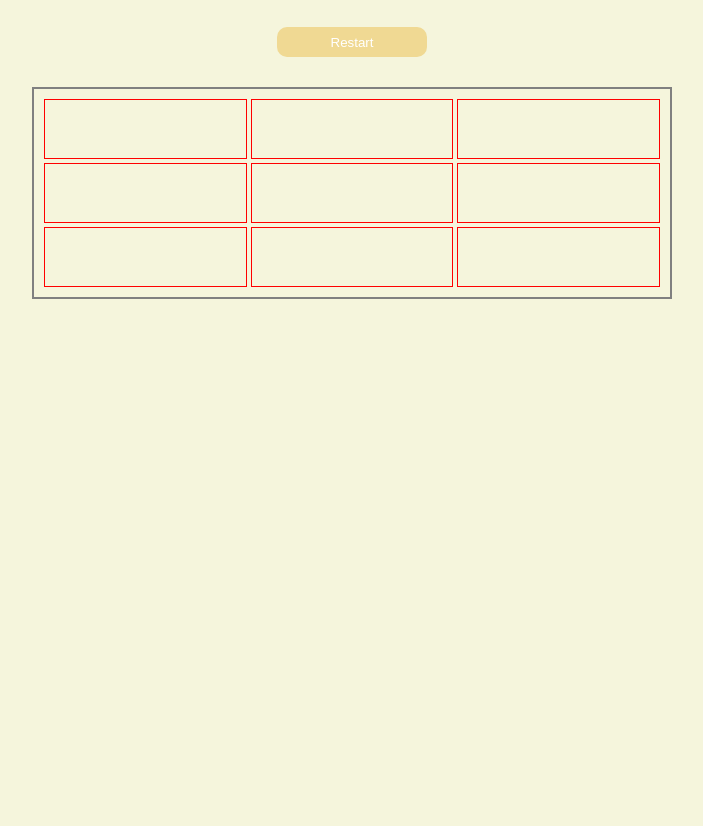
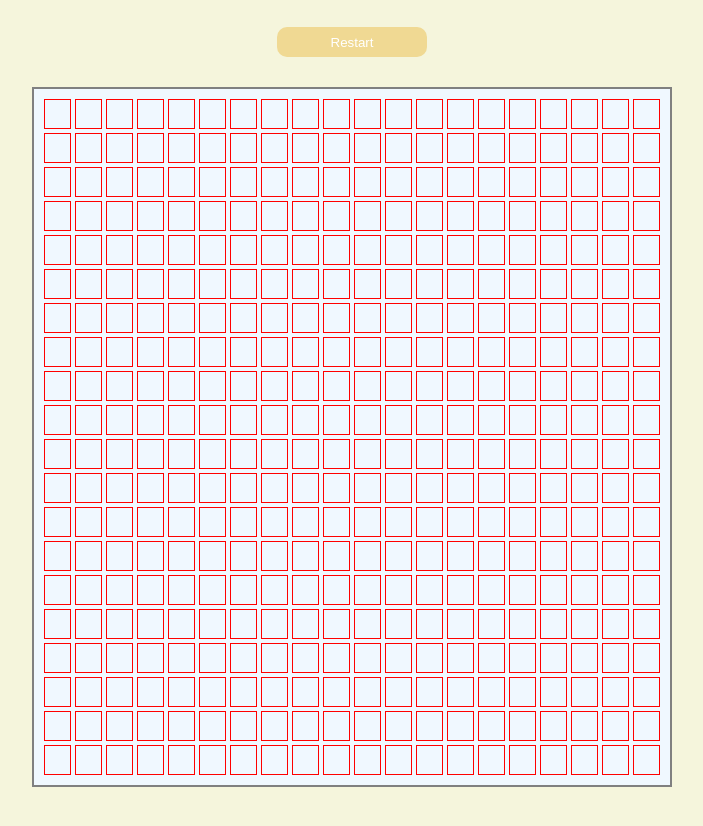
Before and after one commit to abdessamadziani/super-tic-tac-toe-game, a plain HTML site: page index.html in a window 1280 px wide. Shown: the part 40-866 px from the top of the page, without its empty margins (288-991 px from the left). Before the commit the page ends 800 px from the top, so only its background shows below. Drawn offline with Linux system fonts and the light colour scheme.

Commit message:
start working in super tic tac

```diff
--- a/index.html
+++ b/index.html
@@ -10,16 +10,8 @@
 <body>
     <h1>Tit Tac Toe</h1>
     <button class="btn" id="reset">Restart</button>
-    <div class="gimeboard">
-        <div class="item" id="0"></div>
-        <div class="item" id="1"></div>
-        <div class="item" id="2"></div>
-        <div class="item" id="3"></div>
-        <div class="item" id="4"></div>
-        <div class="item" id="5"></div>
-        <div class="item" id="6"></div>
-        <div class="item" id="7"></div>
-        <div class="item" id="8"></div>
+    <div class="gameboard">
+
     </div>
 
 
--- a/main.js
+++ b/main.js
@@ -1,5 +1,23 @@
-const cells=document.querySelectorAll(".item")
 const resetBtn=document.getElementById('reset')
+const gimeboard = document.querySelector(".gameboard");
+let acceptvalues=[]
+
+for (let i = 0; i < 400; i++) {
+    // Create a new div element
+    const div = document.createElement("div");
+
+    // Set the class attribute to "item"
+    div.className = "item";
+
+    // Set the ID attribute with a value ranging from 0 to 399
+    div.id = i;
+
+    // Append the div to the container
+    gimeboard.appendChild(div);
+  }
+  const cells=document.querySelectorAll(".item")
+
+
 
 player1={
     symbol: '<i class="fas fa-times"></i>',
@@ -13,20 +31,21 @@ player2={
 }
 let playerturn=true;
 let usedCells=[];
-const winCombos=[
-    [0,1,2],
-    [3,4,5],
-    [6,7,8],
 
-    [0,3,6],
-    [1,4,7],
-    [2,5,8],
+// const winCombos=[
+//     [0,1,2],
+//     [3,4,5],
+//     [6,7,8],
 
-    [0,4,8],
-    [2,4,6]
-];
+//     [0,3,6],
+//     [1,4,7],
+//     [2,5,8],
 
-for(let i=0;i<9;i++)
+//     [0,4,8],
+//     [2,4,6]
+// ];
+
+for(let i=0;i<400;i++)
 {
     cells[i].addEventListener('click',()=>{
         if(isEmpty(i))
@@ -34,14 +53,14 @@ for(let i=0;i<9;i++)
             if(playerturn)
             {
                  addSymbol(player1,i)
-                 checkWinner(player1)
+                //  checkWinner(player1)
                  console.log( 'p1'+player1.played)
                  playerturn=false
             }
             else
             {
                 addSymbol(player2,i)
-                checkWinner(player2)
+                // checkWinner(player2)
                 console.log( 'p2'+player2.played)
 
                 playerturn=true
@@ -62,6 +81,10 @@ function addSymbol(player,i)
     player.played.push(i)
     usedCells.push(i)
 }
+
+
+
+
 function checkWinner(player)
 {
     winCombos.some(combo=>{
--- a/style.css
+++ b/style.css
@@ -28,16 +28,18 @@ h1{
 }
 
 
-.gimeboard
+.gameboard
 {
-    margin-top: 60px;
+    margin-top: 40px;
     width: 50%;
     margin: auto;
     display: grid;
     gap: 4px;
-    grid-template-columns: auto auto auto;
+    grid-template-columns: repeat(20,1fr);
     border: 2px solid grey;
     padding: 10px;
+    background-color: aliceblue;
+    margin-bottom: 40px;
 }
 .item
 {
@@ -46,7 +48,7 @@ h1{
    align-items: center;
    border: 1px solid red;
    text-align: center;
-   height: 60px;
+   height: 30px;
 
 
 }
```
